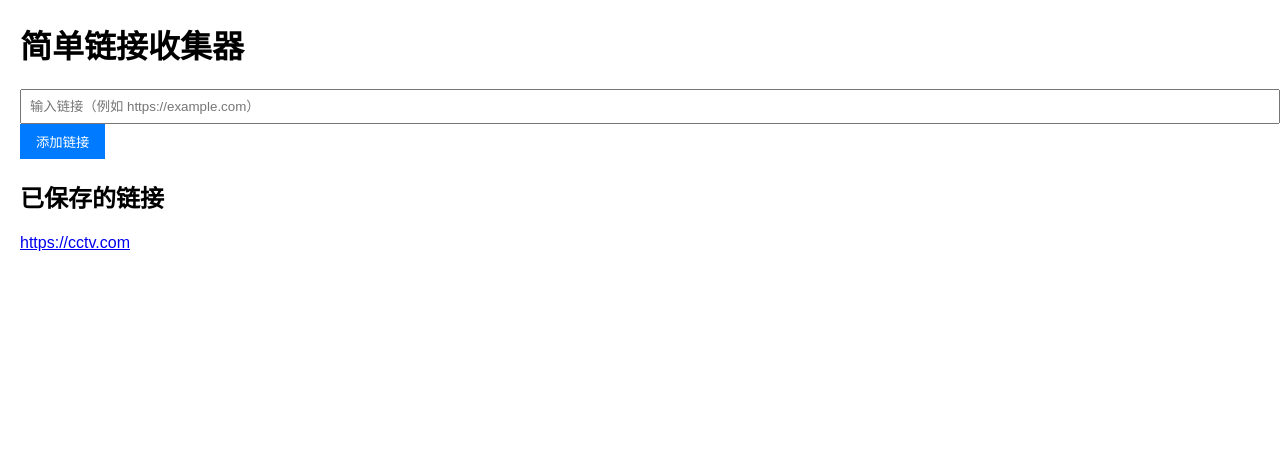
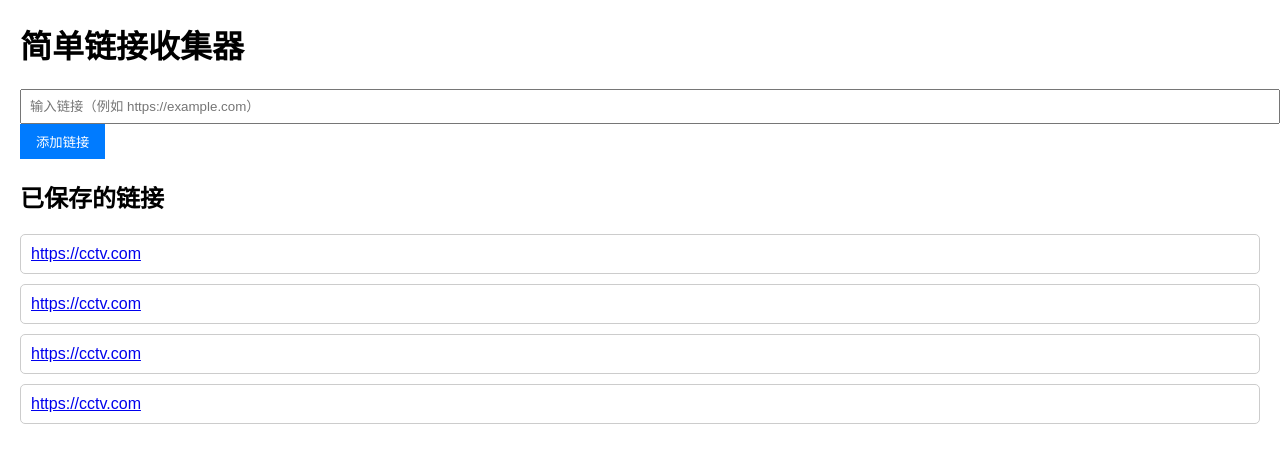
Before and after one commit to myvless/simple-link-collector, a Flask app: page / in a window 1280 px wide. Shown: the top 463 px of the page. Run offline with Flask 2, Linux system fonts and the light colour scheme.

Commit message:
优化界面：添加按钮悬停效果和链接边框

```diff
--- a/links.txt
+++ b/links.txt
@@ -1 +1,4 @@
 https://cctv.com
+https://cctv.com
+https://cctv.com
+https://cctv.com
--- a/templates/index.html
+++ b/templates/index.html
@@ -7,8 +7,9 @@
         body { font-family: Arial, sans-serif; margin: 20px; }
         input { width: 100%; padding: 8px; }
         button { padding: 8px 16px; background-color: #007bff; color: white; border: none; }
+        button:hover { background-color: #0056b3; }
         ul { list-style-type: none; padding: 0; }
-        li { margin: 10px 0; }
+        li { margin: 10px 0; border: 1px solid #ccc; padding: 10px; border-radius: 5px; }
     </style>
 </head>
 <body>
```
